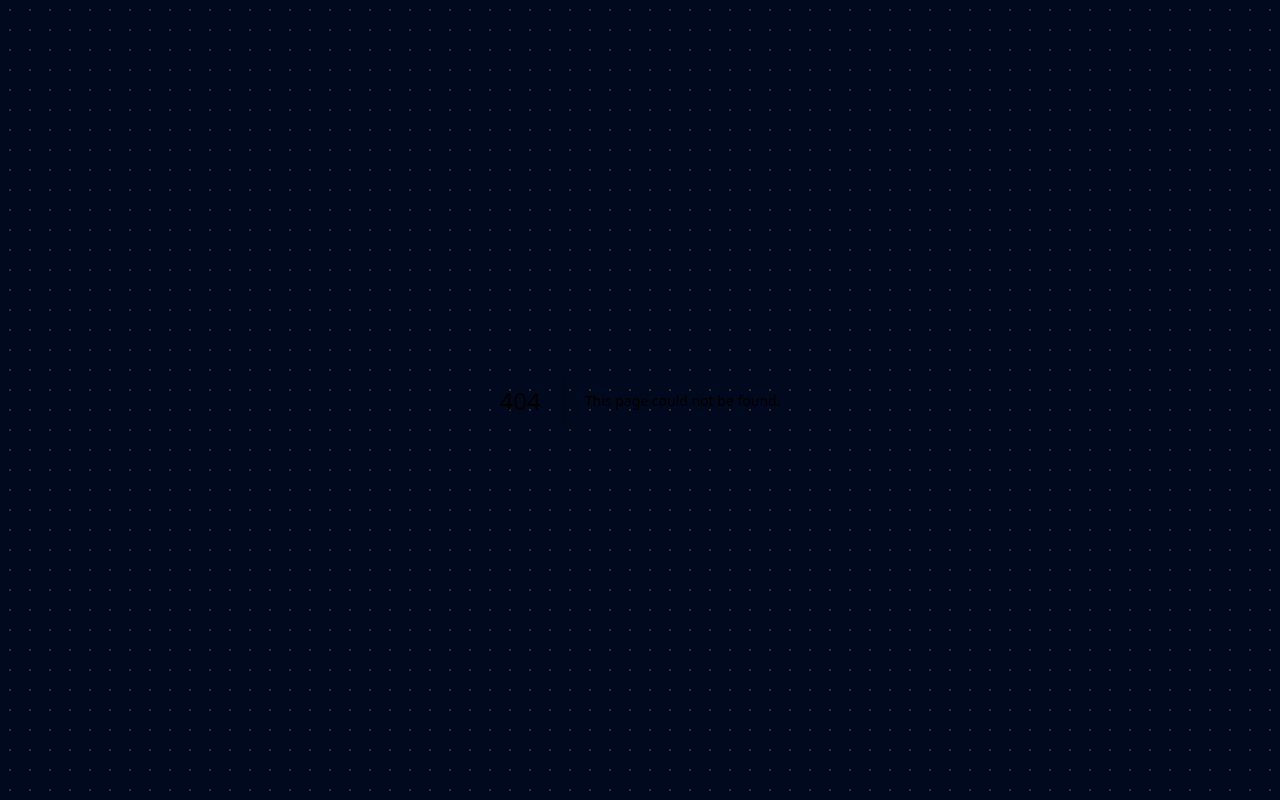
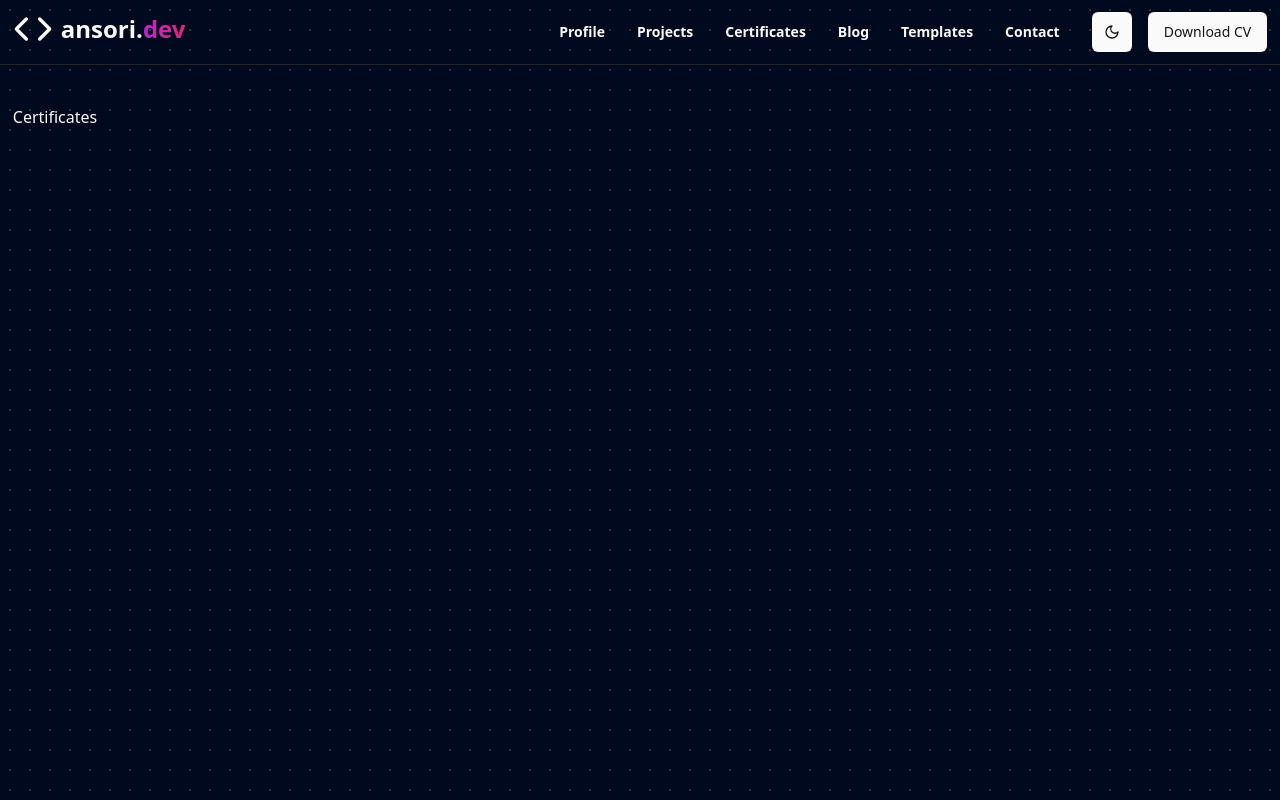
Before and after one commit to fitronansori/next-ansoridev, a Next.js app: page /certificates in a window 1280 px wide. Before the commit this address had no page. Built offline with nearby package versions, Linux system fonts and the light colour scheme.

Commit message:
Add new pages

```diff
--- /dev/null
+++ b/src/app/(root)/blog/page.tsx
@@ -0,0 +1,8 @@
+const BlogPage = () => {
+  return (
+    <section className="py-5 lg:py-10">
+      <div className="container">Blog</div>
+    </section>
+  );
+};
+export default BlogPage;
--- /dev/null
+++ b/src/app/(root)/certificates/page.tsx
@@ -0,0 +1,8 @@
+const CerificatesPage = () => {
+  return (
+    <section className="py-5 lg:py-10">
+      <div className="container">Certificates</div>
+    </section>
+  );
+};
+export default CerificatesPage;
--- /dev/null
+++ b/src/app/(root)/contact/page.tsx
@@ -0,0 +1,8 @@
+const ContactPage = () => {
+  return (
+    <section className="py-5 lg:py-10">
+      <div className="container">Contact</div>
+    </section>
+  );
+};
+export default ContactPage;
--- /dev/null
+++ b/src/app/(root)/projects/page.tsx
@@ -0,0 +1,8 @@
+const ProjectsPage = () => {
+  return (
+    <section className="py-5 lg:py-10">
+      <div className="container">Projects</div>
+    </section>
+  );
+};
+export default ProjectsPage;
--- /dev/null
+++ b/src/app/templates/page.tsx
@@ -0,0 +1,8 @@
+const TemplatesPage = () => {
+  return (
+    <section className="py-5 lg:py-10">
+      <div className="container">Templates</div>
+    </section>
+  );
+};
+export default TemplatesPage;
```
